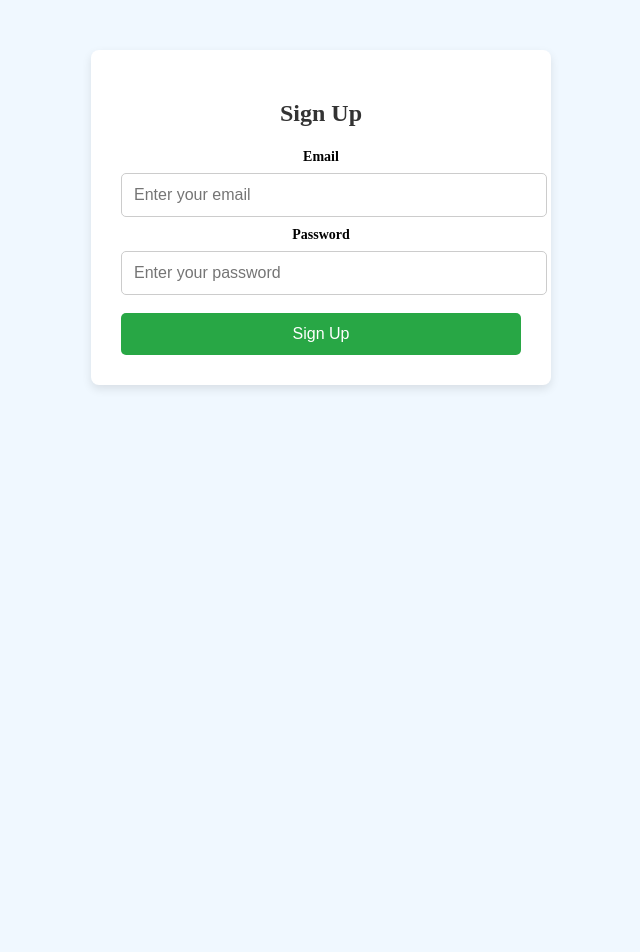
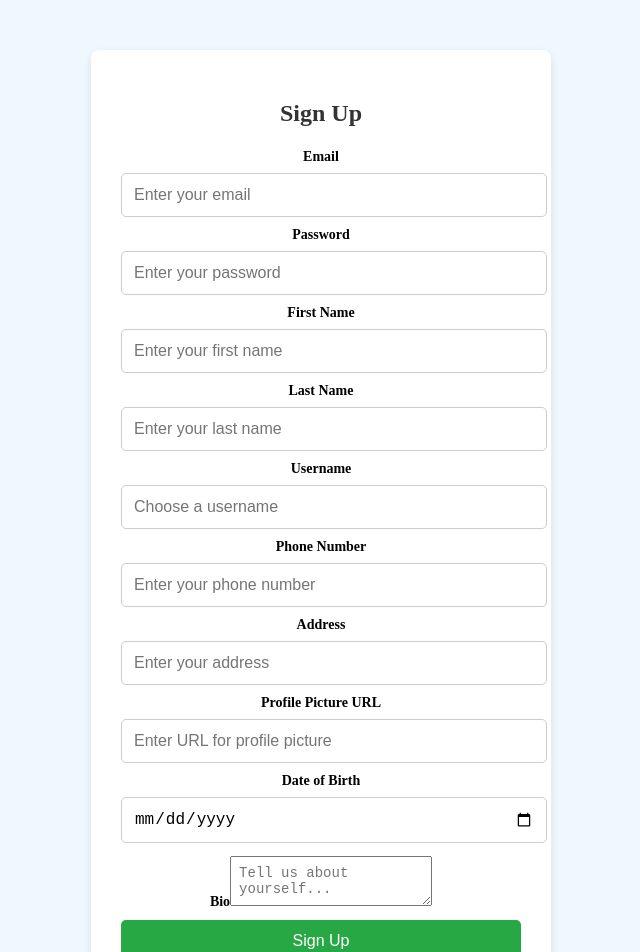
Before and after one commit to dilvirp/Open_Source_Group_6, a React (Create React App) app in the folder opensource/: page /signup in a window 1280 px wide. Shown: the top 952 px of the page, without its empty margins (319-959 px from the left). Before the commit the page ends 800 px from the top, so only its background shows below. Built offline with nearby package versions, Linux system fonts and the light colour scheme; a web font is replaced by a local one.

Commit message:
Profile And Signup

```diff
--- a/opensource/src/components/Profile.js
+++ b/opensource/src/components/Profile.js
@@ -69,8 +69,30 @@ const Profile = () => {
   return (
     <div className="container">
       <h2 className="heading">User Profile</h2>
-      <div className="card">
-        <p><strong>Email:</strong> {profile.emailAddress}</p>
+
+      <div className="profile-card">
+        {/* Profile Picture */}
+        <div className="profile-image">
+          <img
+            src={profile.profilePicture || "https://via.placeholder.com/150"}
+            alt="Profile"
+          />
+        </div>
+
+        <div className="profile-details">
+          <p><strong>Full Name:</strong> {profile.firstName} {profile.lastName}</p>
+          <p><strong>Username:</strong> {profile.username}</p>
+          <p><strong>Email:</strong> {profile.emailAddress}</p>
+          <p><strong>Phone Number:</strong> {profile.phoneNumber || "N/A"}</p>
+          <p><strong>Address:</strong> {profile.address || "N/A"}</p>
+          <p><strong>Date of Birth:</strong> {profile.dateOfBirth || "N/A"}</p>
+          <p><strong>Bio:</strong> {profile.bio || "No bio provided."}</p>
+        </div>
+
+        {/* Edit Profile Button */}
+        <button className="edit-profile-btn" onClick={() => navigate("/update-profile")}>
+          Edit Profile
+        </button>
       </div>
     </div>
   );
--- a/opensource/src/components/Signup.js
+++ b/opensource/src/components/Signup.js
@@ -3,11 +3,20 @@ import { useNavigate } from "react-router-dom";
 import "../components/Signup.css";
 
 function Signup() {
-  const [formData, setFormData] = useState({ emailAddress: "", password: "" });
-  const [errors, setErrors] = useState({
+  const [formData, setFormData] = useState({
     emailAddress: "",
     password: "",
+    firstName: "",
+    lastName: "",
+    username: "",
+    phoneNumber: "",
+    address: "",
+    profilePicture: "",
+    dateOfBirth: "",
+    bio: "",
   });
+
+  const [errors, setErrors] = useState({});
   const navigate = useNavigate();
 
   // Handle input changes
@@ -34,29 +43,20 @@ function Signup() {
         console.log("Signup successful!");
         navigate("/login");
       } else {
-        setErrors({
-          emailAddress: data.errors?.EmailAddress
-            ? data.errors.EmailAddress[0]
-            : "",
-          password: data.errors?.Password ? data.errors.Password[0] : "",
-        });
+        setErrors(data.errors || {}); // Handle validation errors from backend
       }
     } catch (error) {
       console.error("Signup error:", error);
-      setErrors({
-        emailAddress: "",
-        password: "",
-      });
+      setErrors({ general: "An error occurred. Please try again." });
     }
   };
 
   return (
     <div className="signup-container">
       <h2>Sign Up</h2>
-      {errors.emailAddress && (
-        <p style={{ color: "red" }}>{errors.emailAddress}</p>
-      )}
-      {errors.password && <p style={{ color: "red" }}>{errors.password}</p>}
+
+      {errors.general && <p style={{ color: "red" }}>{errors.general}</p>}
+
       <form onSubmit={submitForm}>
         <div>
           <label>Email</label>
@@ -67,7 +67,9 @@ function Signup() {
             value={formData.emailAddress}
             onChange={handleChange}
           />
+          {errors.emailAddress && <p style={{ color: "red" }}>{errors.emailAddress}</p>}
         </div>
+
         <div>
           <label>Password</label>
           <input
@@ -77,7 +79,95 @@ function Signup() {
             value={formData.password}
             onChange={handleChange}
           />
+          {errors.password && <p style={{ color: "red" }}>{errors.password}</p>}
         </div>
+
+        <div>
+          <label>First Name</label>
+          <input
+            type="text"
+            name="firstName"
+            placeholder="Enter your first name"
+            value={formData.firstName}
+            onChange={handleChange}
+          />
+        </div>
+
+        <div>
+          <label>Last Name</label>
+          <input
+            type="text"
+            name="lastName"
+            placeholder="Enter your last name"
+            value={formData.lastName}
+            onChange={handleChange}
+          />
+        </div>
+
+        <div>
+          <label>Username</label>
+          <input
+            type="text"
+            name="username"
+            placeholder="Choose a username"
+            value={formData.username}
+            onChange={handleChange}
+          />
+        </div>
+
+        <div>
+          <label>Phone Number</label>
+          <input
+            type="text"
+            name="phoneNumber"
+            placeholder="Enter your phone number"
+            value={formData.phoneNumber}
+            onChange={handleChange}
+          />
+        </div>
+
+        <div>
+          <label>Address</label>
+          <input
+            type="text"
+            name="address"
+            placeholder="Enter your address"
+            value={formData.address}
+            onChange={handleChange}
+          />
+        </div>
+
+        <div>
+          <label>Profile Picture URL</label>
+          <input
+            type="text"
+            name="profilePicture"
+            placeholder="Enter URL for profile picture"
+            value={formData.profilePicture}
+            onChange={handleChange}
+          />
+        </div>
+
+        <div>
+          <label>Date of Birth</label>
+          <input
+            type="date"
+            name="dateOfBirth"
+            value={formData.dateOfBirth}
+            onChange={handleChange}
+          />
+        </div>
+
+        <div>
+          <label>Bio</label>
+          <textarea
+            name="bio"
+            placeholder="Tell us about yourself..."
+            value={formData.bio}
+            onChange={handleChange}
+          ></textarea>
+        </div>
+
         <button type="submit">Sign Up</button>
       </form>
     </div>
```
